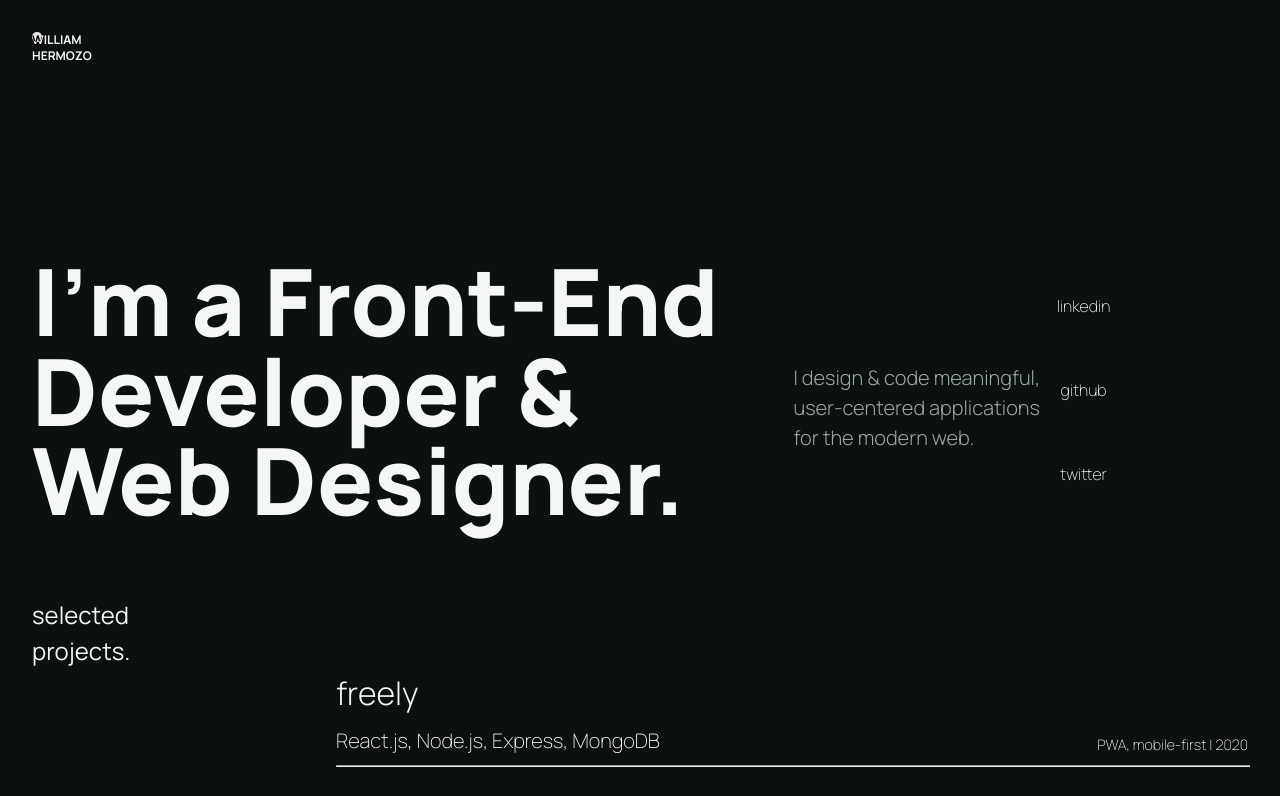
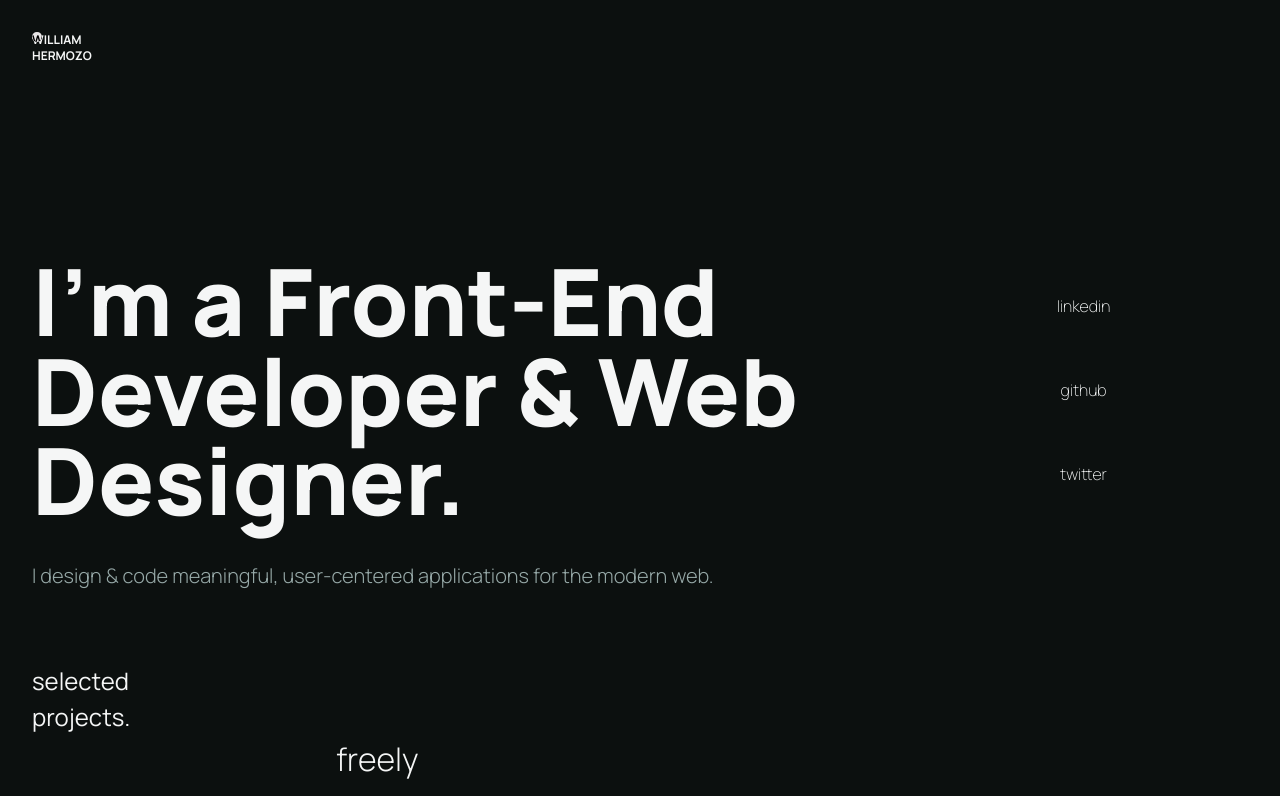
Before and after one commit to williamhzo/williamh.io, a React (Create React App) app: page / in a window 1280 px wide. Shown: the top 796 px of the page. Built offline with nearby package versions, Linux system fonts and the light colour scheme.

Commit message:
change layout

```diff
--- a/src/Components/Header.jsx
+++ b/src/Components/Header.jsx
@@ -14,10 +14,6 @@ const Header = () => {
         <h2 className="header__title">
           I’m a <nobr>Front-End</nobr> Developer & Web Designer.
         </h2>
-        <h3 className="header__subtitle">
-          I design & code meaningful, user-centered applications for the modern
-          web.
-        </h3>
         <ul className="header__list">
           {socials.map((item, index) => (
             <SocialLinks
@@ -29,6 +25,10 @@ const Header = () => {
           ))}
         </ul>
       </div>
+      <h3 className="header__subtitle">
+        I design & code meaningful, user-centered applications for the modern
+        web.
+      </h3>
     </header>
   );
 };
```
